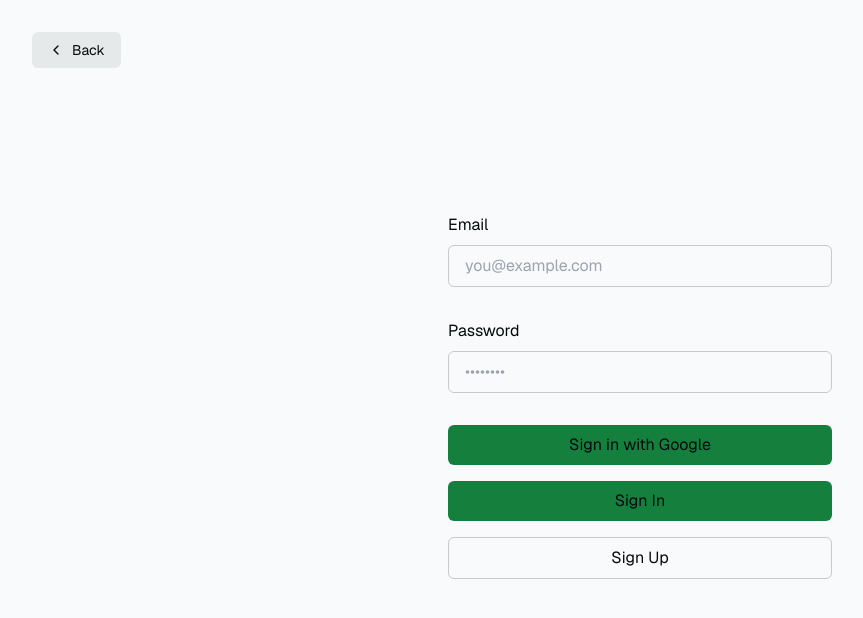
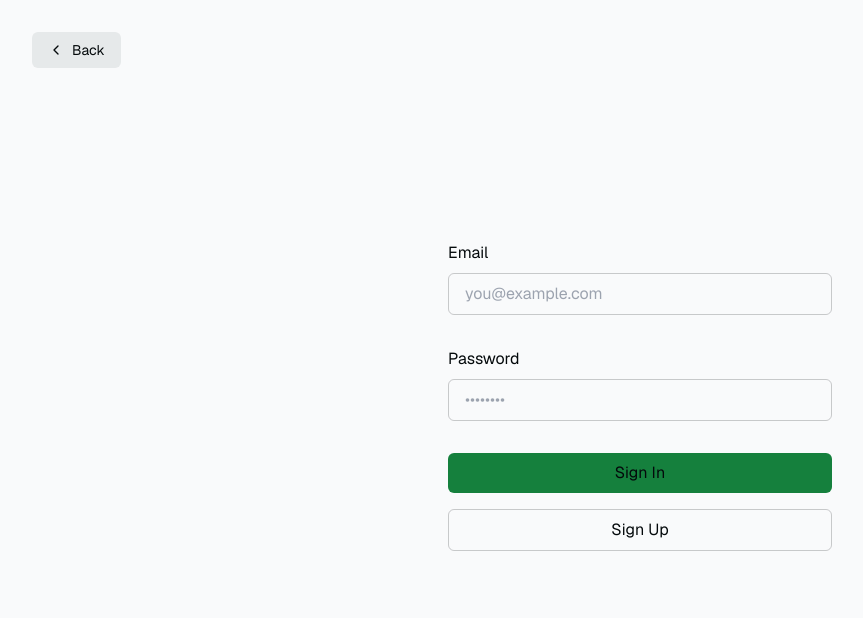
Before and after one commit to mjf1406/classcraft-clone, a Next.js app: page /login in a window 1280 px wide. Shown: the top 618 px of the page, without its empty margins (0-863 px from the left). Built offline with nearby package versions, Linux system fonts and the light colour scheme.

Commit message:
getting google auth to work is a fucking nightmare, abandoning for now

```diff
--- a/app/login/page.tsx
+++ b/app/login/page.tsx
@@ -125,13 +125,13 @@
                     placeholder="••••••••"
                     required
                 />
-                <SubmitButton
+                {/* <SubmitButton
                     formAction={signInWithGoogle}
-                    className="px-4 py-2 mb-2 bg-green-700 rounded-md text-foreground"
+                    className="px-4 py-2 mb-2 bg-blue-700 rounded-md text-foreground"
                     pendingText="Signing In..."
                 >
                     Sign in with Google
-                </SubmitButton>
+                </SubmitButton> */}
                 <SubmitButton
                     formAction={signIn}
                     className="px-4 py-2 mb-2 bg-green-700 rounded-md text-foreground"
```
